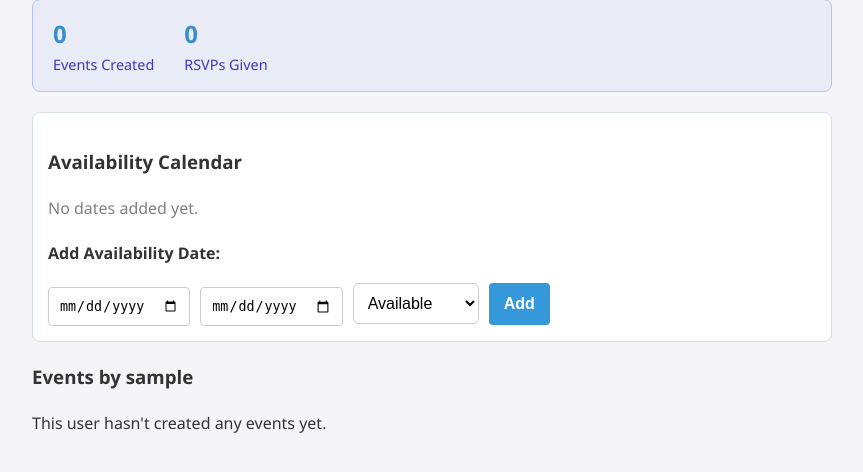
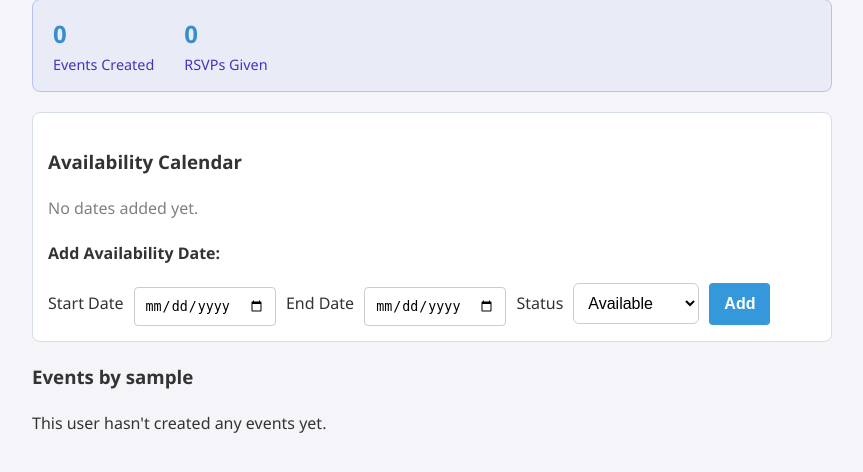
Before and after one commit to KMStacker/party-planner, a Flask app: page /user/1 in a window 1280 px wide. Shown: the part 405-877 px from the top of the page, without its empty margins (208-1071 px from the left). Run offline with Flask 3, Linux system fonts and the light colour scheme; the visitor is signed in with stand-in values (Sample User, id 1); data comes from the database, SQL or seed files in the repository; data that the repository does not hold is empty.

Commit message:
style: add missing labels to profile forms

```diff
--- a/templates/profile.html
+++ b/templates/profile.html
@@ -20,7 +20,8 @@
   {% if session.user_id == user.id %}
     <div>
       <form action="/profile/update_status" method="post" class="inline-form">
-        <input type="text" name="status" placeholder="Type your desires here and update your status::" style="min-width: 300px;">
+        <label for="status_input" style="display: none;">Status</label>
+        <input type="text" name="status" id="status_input" placeholder="Type your desires here and update your status::" style="min-width: 300px;">
         <input type="hidden" name="csrf_token" value="{{ session.csrf_token }}">
         <input type="submit" class="btn btn-primary" value="Update Status" style="padding: 8px 15px;">
       </form>
@@ -84,9 +85,12 @@
   {% if session.user_id == user.id %}
     <h4 style="margin-top: 20px; margin-bottom: 5px;">Add Availability Date:</h4>
     <form action="/profile/add_date" method="post" class="inline-form">
-      <input type="date" name="start_date_string">
-      <input type="date" name="end_date_string">
-      <select name="date_status">
+      <label for="start_date_input">Start Date</label>
+      <input type="date" name="start_date_string" id="start_date_input">
+      <label for="end_date_input">End Date</label>
+      <input type="date" name="end_date_string" id="end_date_input">
+      <label for="date_status_select">Status</label>
+      <select name="date_status" id="date_status_select">
         <option value="Available">Available</option>
         <option value="Unavailable">Unavailable</option>
       </select>
```
